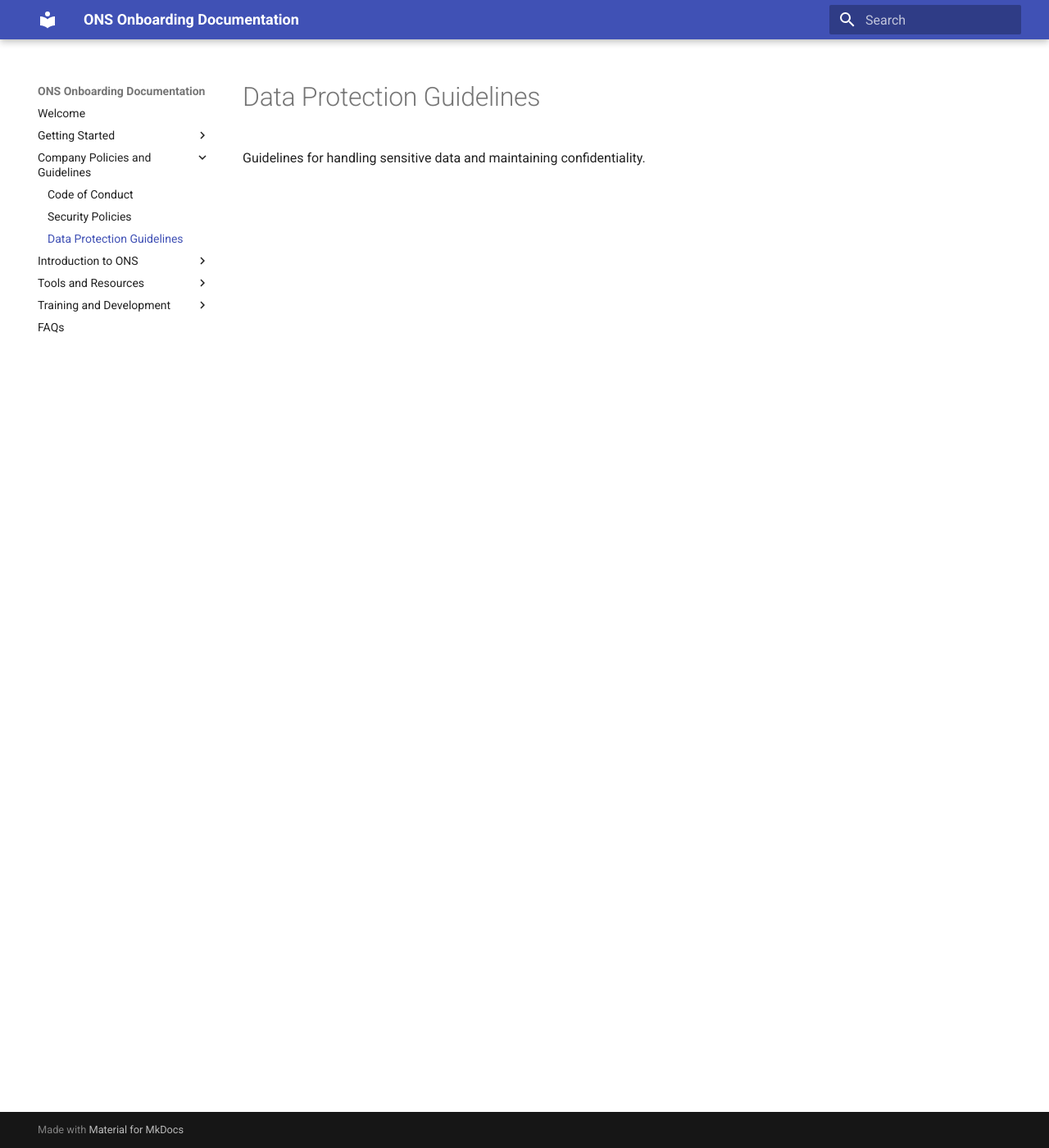
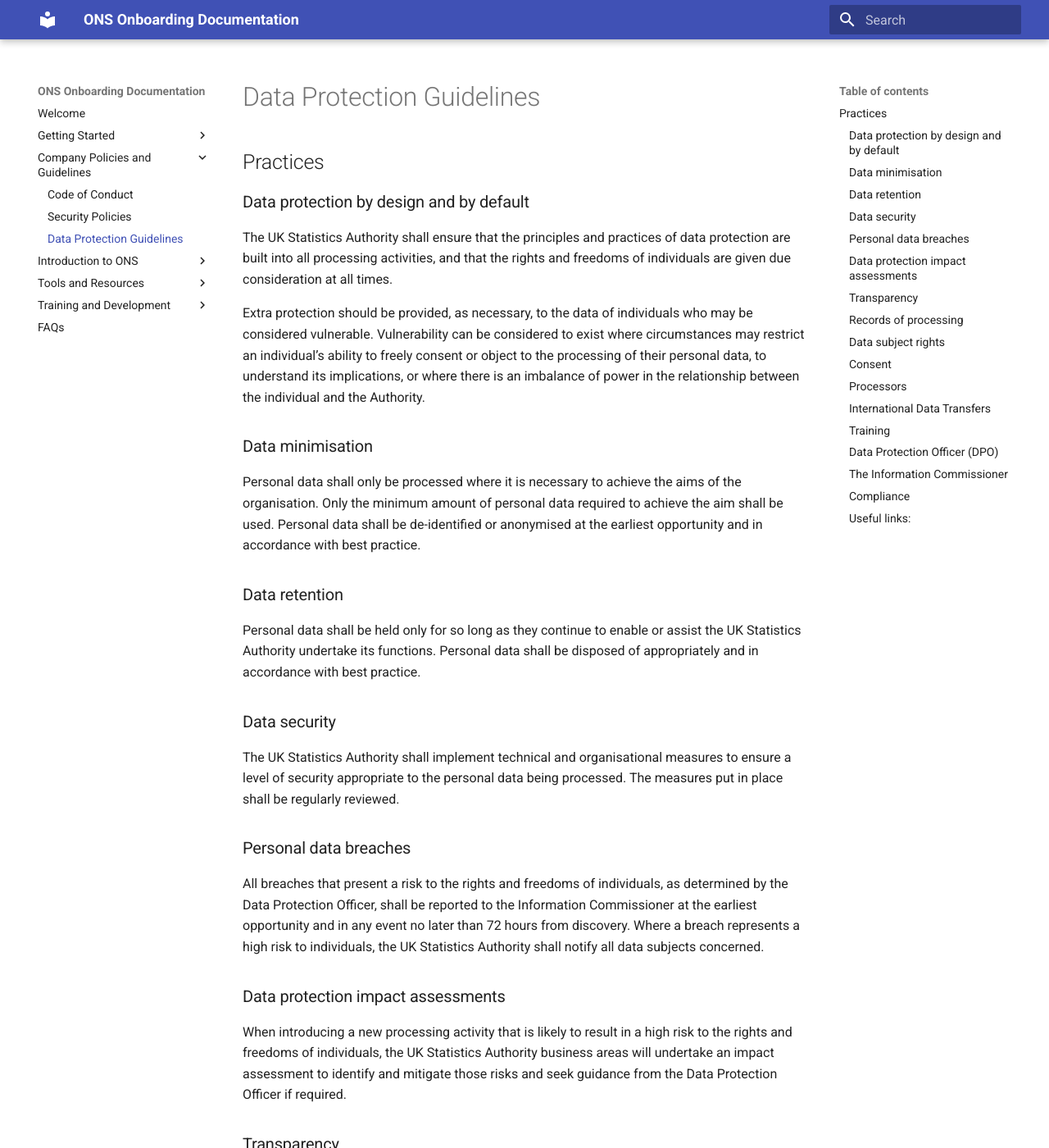
Before and after one commit to ONS-Innovation/ONS_Onboarding_SDP, an MkDocs documentation site: the page built from docs/policies/data_protection.md, in a window 1280 px wide and 1400 px high. Shown: the whole window at 82% size. Built offline with MkDocs 1.6.1 and Material for MkDocs 9.7.7, drawn with Linux system fonts in a browser that asks for light colours; some of the changed text lies outside the part shown.

Commit message:
Update data_protection.md

```diff
--- a/docs/policies/data_protection.md
+++ b/docs/policies/data_protection.md
@@ -1,3 +1,72 @@
 # Data Protection Guidelines
 
-Guidelines for handling sensitive data and maintaining confidentiality.
+## Practices
+
+### Data protection by design and by default
+
+The UK Statistics Authority shall ensure that the principles and practices of data protection are built into all processing activities, and that the rights and freedoms of individuals are given due consideration at all times.
+
+Extra protection should be provided, as necessary, to the data of individuals who may be considered vulnerable. Vulnerability can be considered to exist where circumstances may restrict an individual’s ability to freely consent or object to the processing of their personal data, to understand its implications, or where there is an imbalance of power in the relationship between the individual and the Authority.
+
+### Data minimisation
+
+Personal data shall only be processed where it is necessary to achieve the aims of the organisation. Only the minimum amount of personal data required to achieve the aim shall be used. Personal data shall be de-identified or anonymised at the earliest opportunity and in accordance with best practice.
+
+### Data retention
+
+Personal data shall be held only for so long as they continue to enable or assist the UK Statistics Authority undertake its functions. Personal data shall be disposed of appropriately and in accordance with best practice.
+
+### Data security
+
+The UK Statistics Authority shall implement technical and organisational measures to ensure a level of security appropriate to the personal data being processed. The measures put in place shall be regularly reviewed.
+
+### Personal data breaches
+
+All breaches that present a risk to the rights and freedoms of individuals, as determined by the Data Protection Officer, shall be reported to the Information Commissioner at the earliest opportunity and in any event no later than 72 hours from discovery. Where a breach represents a high risk to individuals, the UK Statistics Authority shall notify all data subjects concerned.
+
+### Data protection impact assessments
+
+When introducing a new processing activity that is likely to result in a high risk to the rights and freedoms of individuals, the UK Statistics Authority business areas will undertake an impact assessment to identify and mitigate those risks and seek guidance from the Data Protection Officer if required.
+
+### Transparency
+
+The UK Statistics Authority will provide data subjects with all the information they require to constitute fair processing, at the point of data collection. Where data are collected from administrative sources this information will be provided to data subjects within one month, unless to do so would be disproportionate effort. In addition, and where possible, such information will also be published on ONS website.
+
+### Records of processing
+
+The UK Statistics Authority shall maintain up to date records of all the processing activities it undertakes.
+
+### Data subject rights
+
+The UK Statistics Authority shall respond to all requests made by data subjects, in relation to the rights they hold under data protection legislation, within one month.
+
+### Consent
+
+Where the UK Statistics Authority relies on consent as a lawful basis for processing that consent shall be fully informed, freely given and as easy to withdraw as to give.
+
+### Processors
+
+The UK Statistics Authority shall only use data processors capable of providing sufficient guarantees in relation to security of personal data and data protection legislation compliance.
+
+### International Data Transfers
+
+Where the UK Statistics Authority transfers personal data internationally, it will only do so where an adequacy regulation is in place, or a safeguard or derogation is used. Where derogations are used, the organisation shall seek the advice of the Data Protection Officer.
+
+### Training
+
+All staff who process personal data will receive adequate and regular training in data protection.
+
+### Data Protection Officer (DPO)
+
+The UK Statistics Authority will nominate a suitably trained and experienced Data Protection Officer to provide advice and guidance on all matters related to data protection. The DPO will report directly to the National Statistician and will have no other duties that may cause a conflict of interest.
+
+### The Information Commissioner
+
+The UK Statistics Authority will provide support and assistance as required by the Information Commissioner in the fulfilment of their tasks.
+
+### Compliance
+
+All staff, contractors and others working on behalf of UK Statistics Authority and its executive office, the ONS, are required to comply with this policy. Compliance with the policy will be monitored by the Data Protection Officer. Failure to comply may result in disciplinary action in line with the organisation’s Discipline Policy. Staff making a complaint in relation to the application of this policy should refer to the organisation’s Grievance Policy.
+
+### Useful links:
+* [ONS Data protection guidence](https://intranet.ons.statistics.gov.uk/task/data-protection/)
```
